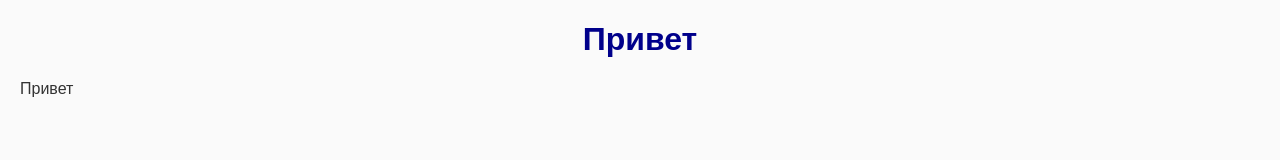
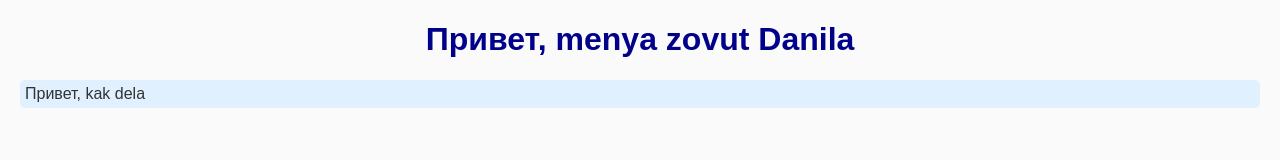
Before and after one commit to QuisQuid1/Practica4, a plain HTML site: page index.html in a window 1280 px wide. Drawn offline with Linux system fonts and the light colour scheme.

Commit message:
Izmenenia1

```diff
--- a/index.html
+++ b/index.html
@@ -5,7 +5,7 @@
     <link rel='stylesheet' href='style.css'>
 </head>
 <body>
-    <h1>Привет</h1>
-    <p>Привет</p>
+    <h1>Привет, menya zovut Danila</h1>
+    <p>Привет, kak dela</p>
 </body>
 </html>
--- a/style.css
+++ b/style.css
@@ -1,4 +1,3 @@
-
 body {
     font-family: Arial, sans-serif;
     background-color: #fafafa;
@@ -13,4 +12,7 @@ h1 {
 
 p {
     margin: 10px 0;
+    background-color: #e0f0ff; /* нежно-голубой фон */
+    padding: 5px;
+    border-radius: 5px;
 }
```
